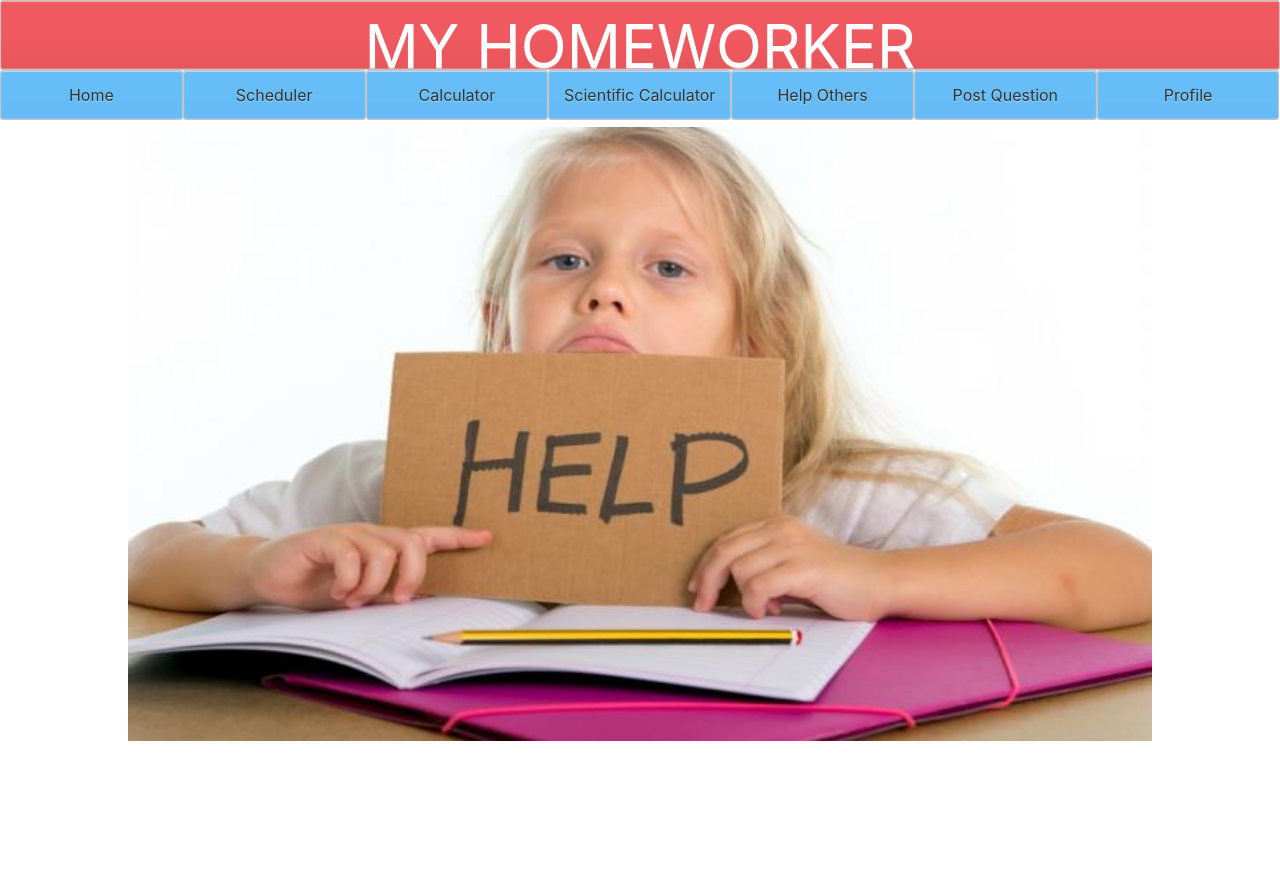
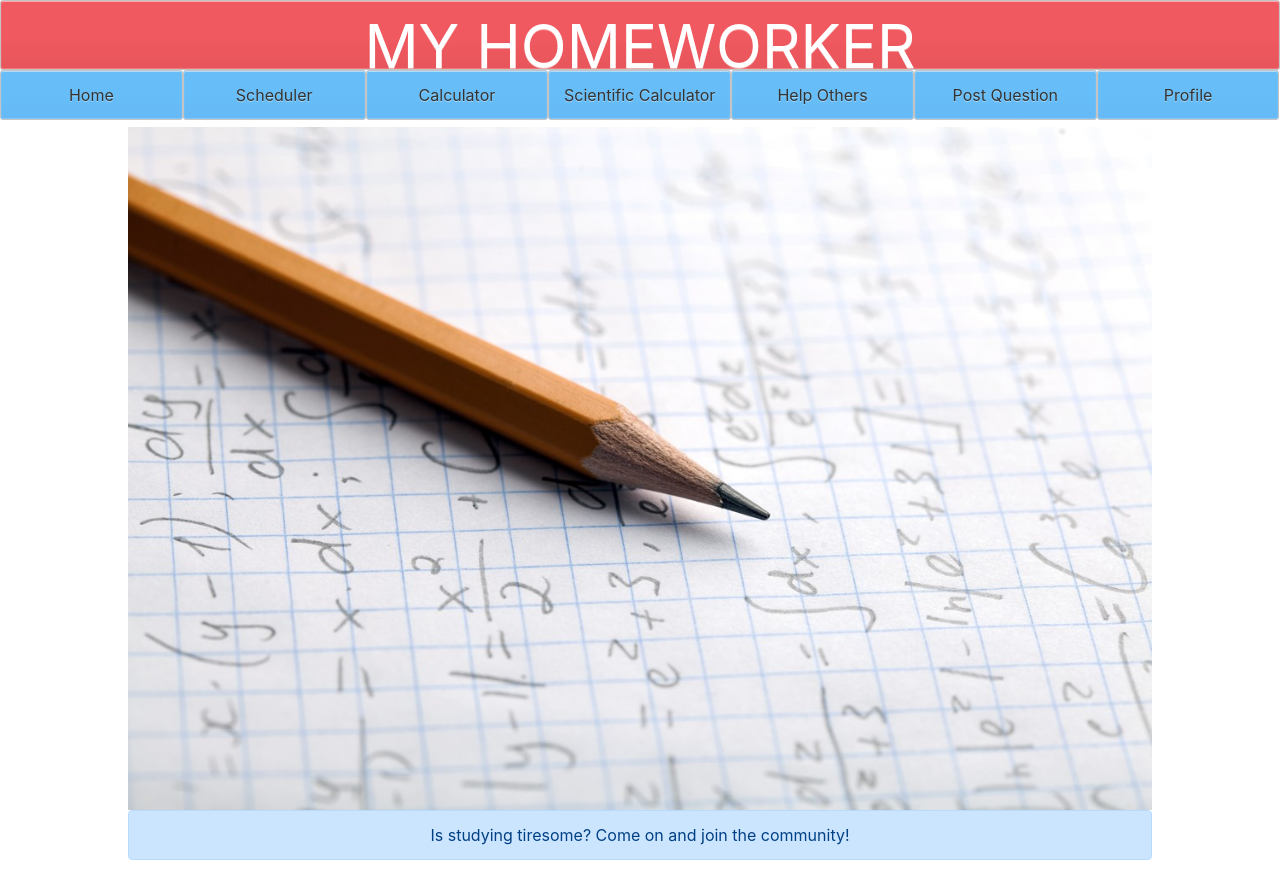
Before and after one commit to mrblack360/Start, an Angular app: page /Home in a window 1280 px wide. Before the commit the page ends 800 px from the top, so only its background shows below. Built offline with nearby package versions, Linux system fonts and the light colour scheme.

Commit message:
Image Caption

```diff
--- a/src/app/calculator/calculator.component.css
+++ b/src/app/calculator/calculator.component.css
@@ -8,7 +8,7 @@
     transform: translate(-50%, -50%);
     width: 400px;
     height: 500px;
-    margin-top: 10%;
+    margin-top: 15%;
     text-align: center;
   }
 
@@ -83,3 +83,6 @@
     float: none;
     text-align: center;
   }
+  input{
+    text-align: center;
+  }
--- a/src/app/calculator/calculator.component.html
+++ b/src/app/calculator/calculator.component.html
@@ -11,9 +11,9 @@
     <div class="calculator-keys">
 
       <button type="button" class="operator" value="+" (click)="assignOperator('+'); setOperand1()">+</button>
-      <button type="button" class="operator" value="-" (click)="assignOperator('-')">-</button>
-      <button type="button" class="operator" value="*" (click)="assignOperator('*')">&times;</button>
-      <button type="button" class="operator" value="/" (click)="assignOperator('/')">&divide;</button>
+      <button type="button" class="operator" value="-" (click)="assignOperator('-'); setOperand1()">-</button>
+      <button type="button" class="operator" value="*" (click)="assignOperator('*'); setOperand1()">&times;</button>
+      <button type="button" class="operator" value="/" (click)="assignOperator('/'); setOperand1()">&divide;</button>
 
       <button type="button" value="7" (click)="setCurrentValue(7)">7</button>
       <button type="button" value="8" (click)="setCurrentValue(8)">8</button>
--- a/src/app/image/image.component.css
+++ b/src/app/image/image.component.css
@@ -6,3 +6,8 @@ img{
     height: 90%;
     margin-top: 5px;
 }
+.alert{
+  width: 80%;
+  position: sticky;
+  left: 10%;
+}
--- a/src/app/image/image.component.html
+++ b/src/app/image/image.component.html
@@ -1,6 +1,12 @@
 <div>
     <img
-    src="assets/images/image1.jpg"
+    src="assets/images/image{{imgno}}.jpg"
     alt="Homework {{imgno}}"
     (click)="setImgno()">
 </div>
+<div [ngSwitch]="imgno">
+  <div *ngSwitchCase="'0'" class="alert alert-primary">Is studying tiresome? Come on and join the community!</div>
+  <div *ngSwitchCase="'1'" class="alert alert-primary">Do you need help? here you are!</div>
+  <div *ngSwitchCase="'2'" class="alert alert-primary">Improve your understanding and simplify your Homeworks!</div>
+  <div *ngSwitchCase="'3'" class="alert alert-primary">Let's homework for you!</div>
+</div>
--- a/src/app/image/image.component.ts
+++ b/src/app/image/image.component.ts
@@ -1,4 +1,6 @@
 import { Component, OnInit, Input, Output, EventEmitter } from '@angular/core';
+import { formatDate } from '@angular/common';
+import { format } from 'util';
 
 @Component({
   selector: 'app-image',
@@ -7,14 +9,15 @@ import { Component, OnInit, Input, Output, EventEmitter } from '@angular/core';
 })
 export class ImageComponent implements OnInit {
 
-  imgno: number;
+  imgno = this.setImgno();
 
   constructor() { }
 
   ngOnInit() {}
 
-  setImgno(){
-    var time = Date();
-    console.log(time)
+  setImgno() {
+    let time = Date.now();
+    time = time % 4;
+    return time.toString();
   }
 }
```
Also changed, not shown: src/assets/images/image0.jpg (renamed from src/assets/images/image4.jpg).
